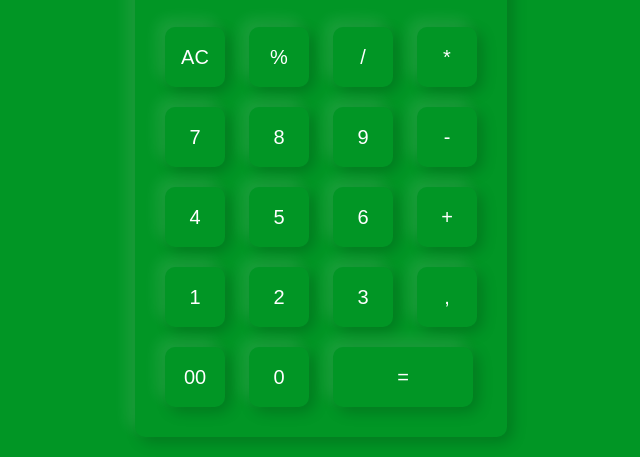
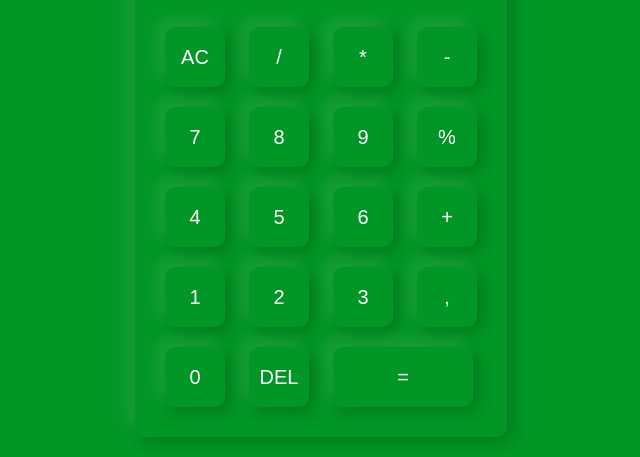
Before and after one commit to gustavo-freita/Calculadora, a plain HTML site: page index.html in a window 1280 px wide. Shown: the part 243-700 px from the top of the page, 319-959 px from the left. Drawn offline with Linux system fonts and the light colour scheme.

Commit message:
Arrumando as teclas e testando o JS de click

```diff
--- a/index.html
+++ b/index.html
@@ -17,31 +17,31 @@
                 </div>
                 <div>
                     <input type="button" value="AC">
-                    <input type="button" value="%">
-                    <input type="button" value="/">
-                    <input type="button" value="*">
+                    <input type="button" value="/" onclick="display.value = '/' ">
+                    <input type="button" value="*" onclick="display.value = '*' ">
+                    <input type="button" value="-" onclick="display.value = '-' ">
                 </div>
                 <div>
-                    <input type="button" value="7">
-                    <input type="button" value="8">
-                    <input type="button" value="9">
-                    <input type="button" value="-">
+                    <input type="button" value="7" onclick="display.value += '7' ">
+                    <input type="button" value="8" onclick="display.value += '8' ">
+                    <input type="button" value="9" onclick="display.value += '9' ">
+                    <input type="button" value="%" onclick="display.value += '%' ">
                 </div>
                 <div>
-                    <input type="button" value="4">
-                    <input type="button" value="5">
-                    <input type="button" value="6">
-                    <input type="button" value="+">
+                    <input type="button" value="4" onclick="display.value += '4' ">
+                    <input type="button" value="5" onclick="display.value += '5' ">
+                    <input type="button" value="6" onclick="display.value += '6' ">
+                    <input type="button" value="+" onclick="display.value += '+' ">
                 </div>
                 <div>
-                    <input type="button" value="1">
-                    <input type="button" value="2">
-                    <input type="button" value="3">
-                    <input type="button" value=",">
+                    <input type="button" value="1" onclick="display.value += '1' ">
+                    <input type="button" value="2" onclick="display.value += '2' ">
+                    <input type="button" value="3" onclick="display.value += '3' ">
+                    <input type="button" value="," onclick="display.value += ',' ">
                 </div>
                 <div>
-                    <input type="button" value="00">
-                    <input type="button" value="0">
+                    <input type="button" value="0" onclick="display.value += '0' ">
+                    <input type="button" value="DEL" onclick="display.value += '0' ">
                     <input type="button" value="=" class="alongamento">
                 </div>
             </form>
```
